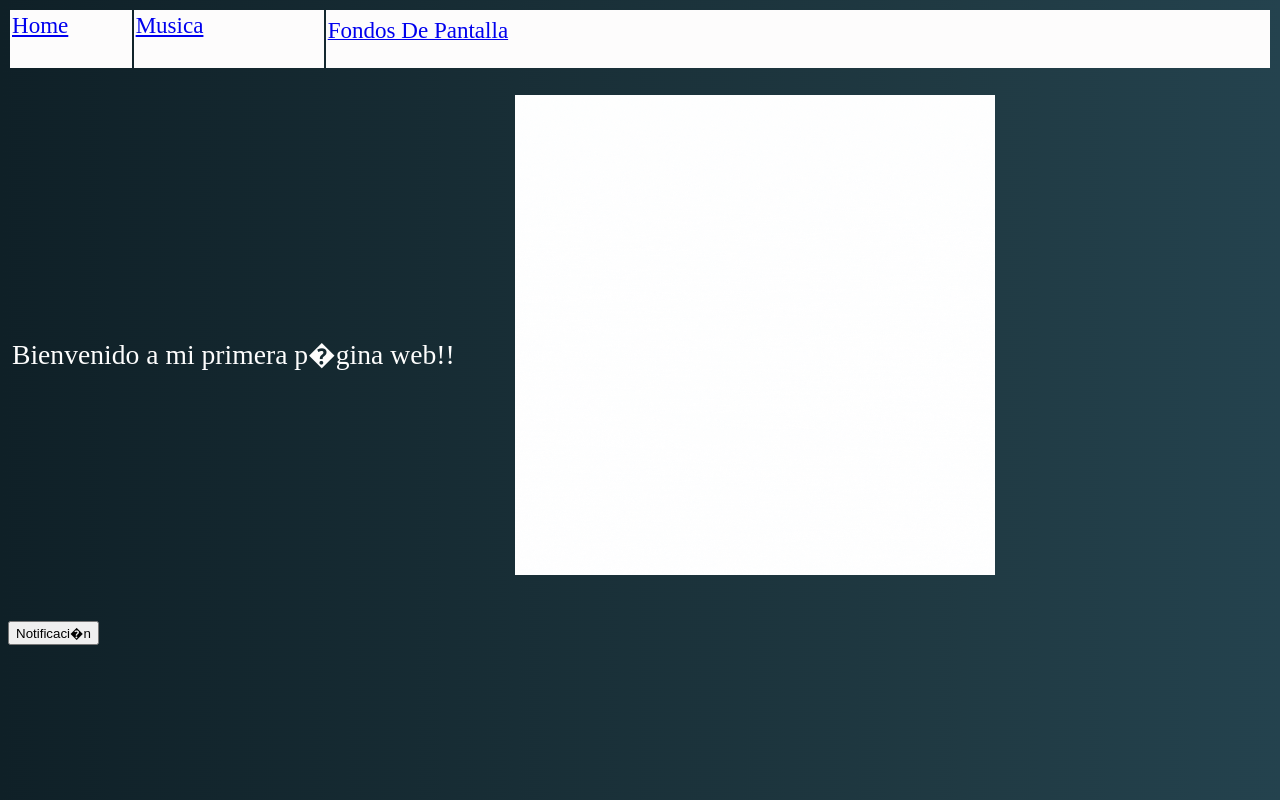
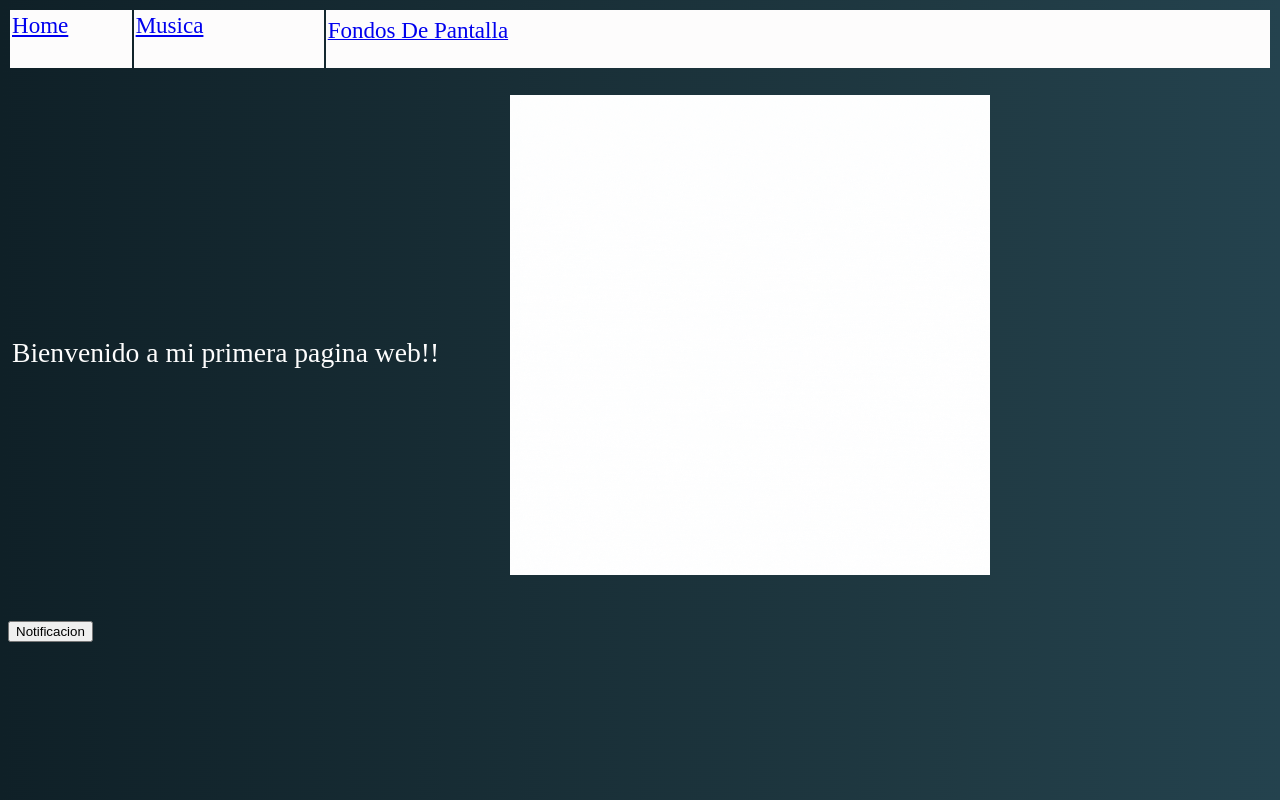
Before and after one commit to Marpa747/Marpa747.github.io, a plain HTML site: page index.html in a window 1280 px wide. Drawn offline with Linux system fonts and the light colour scheme.

Commit message:
ultimo cambio lo prometo

```diff
--- a/index.html
+++ b/index.html
@@ -49,14 +49,14 @@ De Pantalla</big></big></a>
 <tbody>
 <tr>
 <td><big style="color: rgb(253, 253, 253);"><big><big><br>
-Bienvenido a mi primera p�gina web!!&nbsp;</big></big></big></td>
+Bienvenido a mi primera pagina web!!&nbsp;</big></big></big></td>
 <td style="text-align: center;"><img style="width: 480px; height: 480px;" alt="" src="giphy.gif"></td>
 </tr>
 </tbody>
 </table>
 <br>
 <br>
-<button onclick="inicio()">Notificaci�n</button>
+<button onclick="inicio()">Notificacion</button>
 <br>
 <br>
 <br>
```
